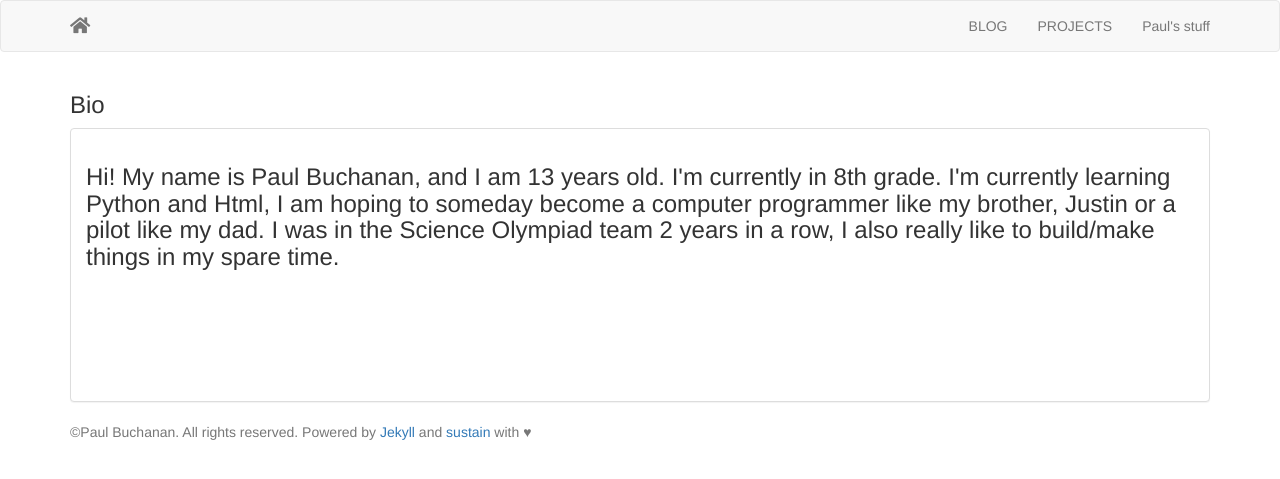
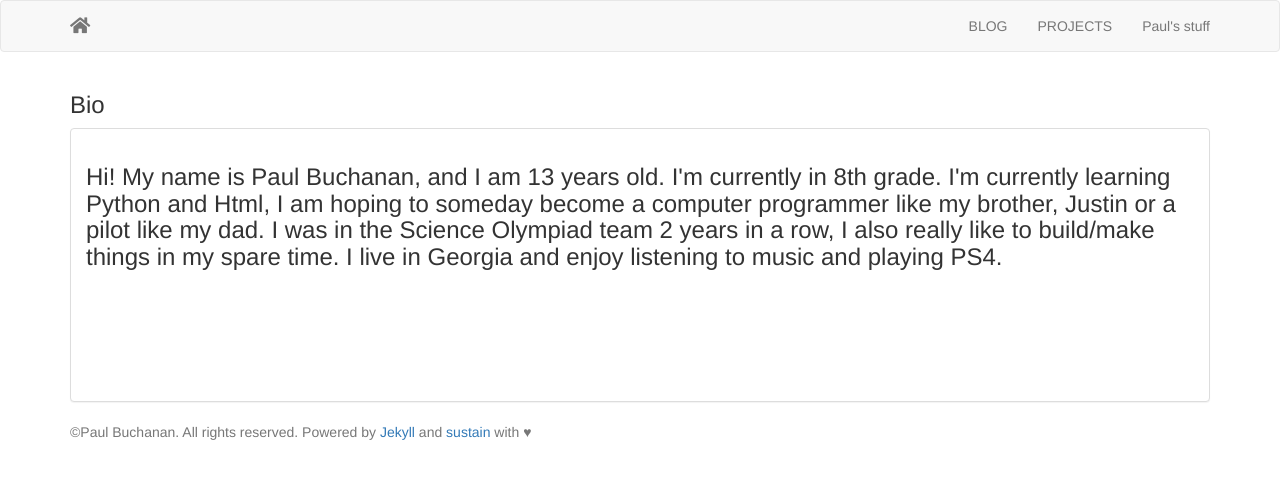
Before and after one commit to pa978ul/paulbuchanant9.com, a Jekyll site: the page built from blog.html, in a window 1280 px wide. Shown: the top 479 px of the page. Built offline with Jekyll 4.4.1, drawn with Linux system fonts in a browser that asks for light colours; nearby versions of some CDN libraries.

Commit message:
Added ps4

```diff
--- a/_includes/bio.html
+++ b/_includes/bio.html
@@ -6,7 +6,7 @@
     <div class="panel-body">
         <h3>
 
-       Hi! My name is Paul Buchanan, and I am 13 years old. I'm currently in 8th grade. I'm currently learning Python and Html, I am hoping to someday become a computer programmer like my brother, Justin or a pilot like my dad. I was in the Science Olympiad team 2 years in a row, I also really like to build/make things in my spare time.
+       Hi! My name is Paul Buchanan, and I am 13 years old. I'm currently in 8th grade. I'm currently learning Python and Html, I am hoping to someday become a computer programmer like my brother, Justin or a pilot like my dad. I was in the Science Olympiad team 2 years in a row, I also really like to build/make things in my spare time. I live in Georgia and enjoy listening to music and playing PS4.
 
         </br>
         </br>
```
